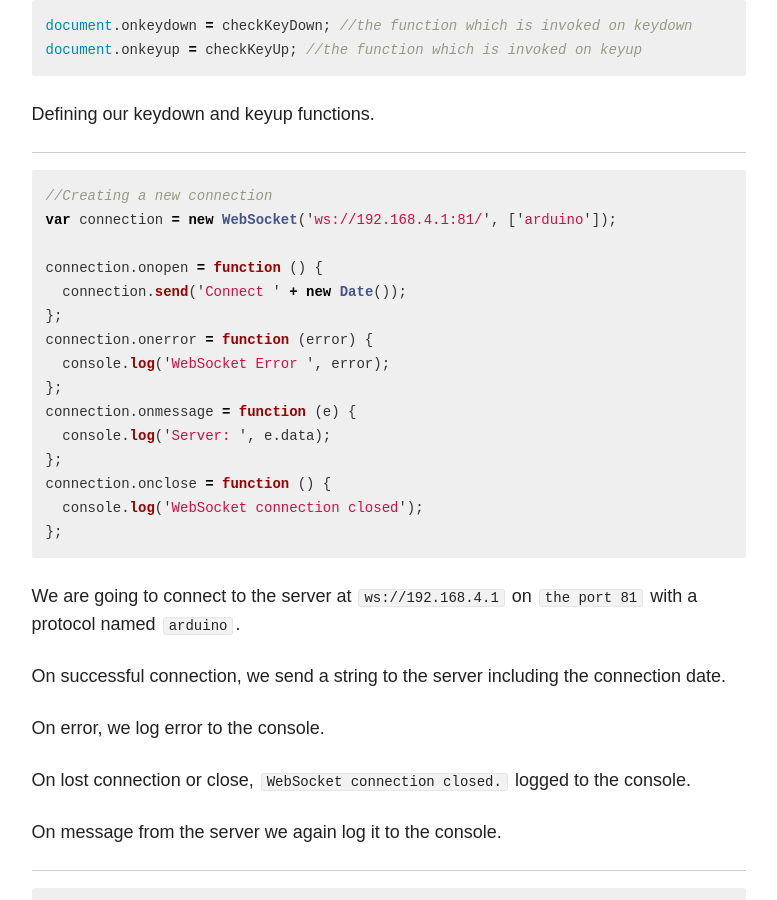
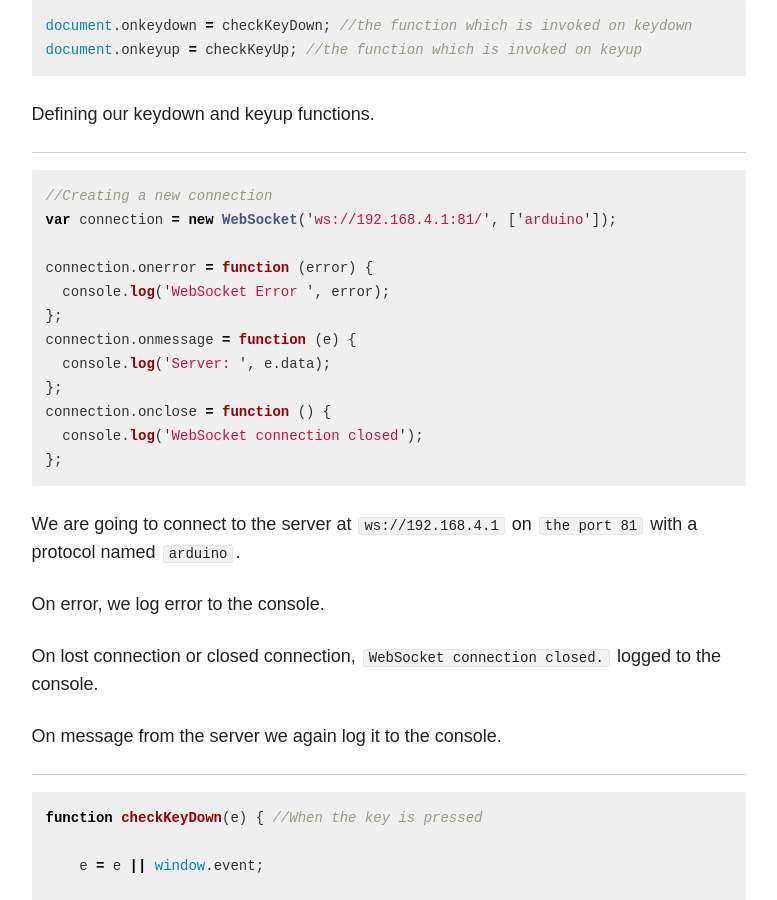
Before and after one commit to andreyuhai/andreyuhai.github.io.old, a Jekyll site: the page built from _posts/articles/2018-06-19-wifi-controlled-rc-car-using-esp8266.md, in a window 1280 px wide and 900 px high, scrolled down 3990 px. Shown: the whole window, without its empty margins (348-1125 px from the left). Built offline with Jekyll 4.4.1, drawn with Linux system fonts in a browser that asks for light colours; nearby versions of some CDN libraries; comment, search, counter and statistics services are not loaded; some of the changed text lies outside the part shown.

Commit message:
JavaScript deleted connection.onopen

````diff
--- a/_posts/articles/2018-06-19-wifi-controlled-rc-car-using-esp8266.md
+++ b/_posts/articles/2018-06-19-wifi-controlled-rc-car-using-esp8266.md
@@ -94,9 +94,6 @@ Defining our keydown and keyup functions.
 //Creating a new connection
 var connection = new WebSocket('ws://192.168.4.1:81/', ['arduino']);
 
-connection.onopen = function () {
-  connection.send('Connect ' + new Date());
-};
 connection.onerror = function (error) {
   console.log('WebSocket Error ', error);
 };
@@ -109,11 +106,9 @@ connection.onclose = function () {
 ```
 We are going to connect to the server at  `ws://192.168.4.1` on `the port 81` with a protocol named `arduino`.
 
-On successful connection, we send a string to the server including the connection date.
-
 On error, we log error to the console.
 
-On lost connection or close, `WebSocket connection closed.` logged to the console.
+On lost connection or closed connection, `WebSocket connection closed.` logged to the console.
 
 On message from the server we again log it to the console.
 
@@ -196,9 +191,6 @@ document.onkeyup = checkKeyUp; //the function which is invoked on keyup
 //Creating a new connection
 var connection = new WebSocket('ws://192.168.4.1:81/', ['arduino']);
 
-connection.onopen = function () {
-  connection.send('Connect ' + new Date());
-};
 connection.onerror = function (error) {
   console.log('WebSocket Error ', error);
 };
````
